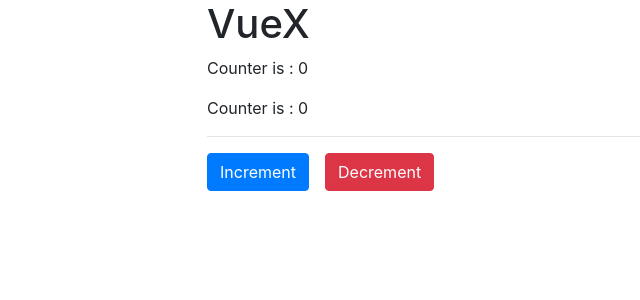
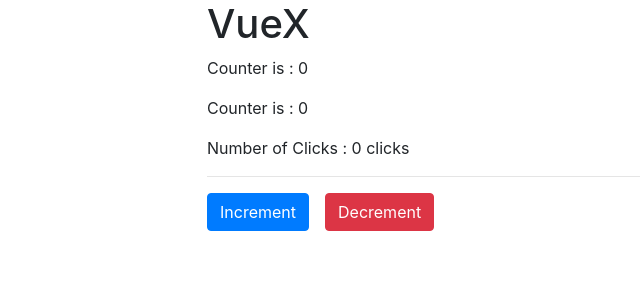
Before and after one commit to shishir75/VueJS--VueX, a Vue app: page / in a window 1280 px wide. Shown: the top 300 px of the page, without its empty margins (163-803 px from the left). Built offline with nearby package versions, Linux system fonts and the light colour scheme.

Commit message:
Mapping Getters to Properties

```diff
--- a/package.json
+++ b/package.json
@@ -1,5 +1,5 @@
 {
-  "name": "sample_project",
+  "name": "VueX",
   "version": "0.1.0",
   "private": true,
   "scripts": {
--- a/src/components/AnotherResult.vue
+++ b/src/components/AnotherResult.vue
@@ -1,15 +1,21 @@
 <template>
-    <p>Counter is : {{ counter }}</p>
+    <div>
+        <p>Counter is : {{ doubleCounter }}</p>
+        <p>Number of Clicks : {{ stringCounter }}</p>
+    </div>
 </template>
 
 <script>
+    import { mapGetters } from 'vuex';
     export default {
         name: "AnotherResult",
         computed: {
-            counter() {
-                return this.$store.getters.doubleCounter;
-            }
-        }
+            ...mapGetters([
+                'doubleCounter',
+                'stringCounter'
+            ]),
+
+        },
     }
 </script>
 
--- a/src/components/Result.vue
+++ b/src/components/Result.vue
@@ -1,5 +1,8 @@
 <template>
-    <p>Counter is : {{ counter }}</p>
+    <div>
+        <p>Counter is : {{ counter }}</p>
+    </div>
+
 </template>
 
 <script>
--- a/src/store/store.js
+++ b/src/store/store.js
@@ -10,6 +10,9 @@
     getters: {
         doubleCounter: state => {
             return state.counter * 2;
+        },
+        stringCounter: state => {
+            return state.counter + ' clicks';
         }
     }
 });
```
